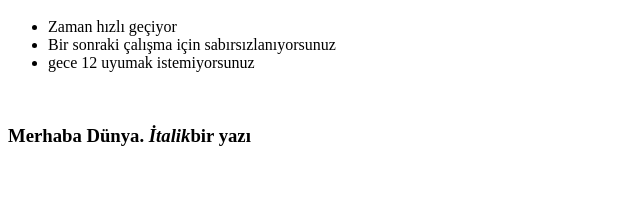
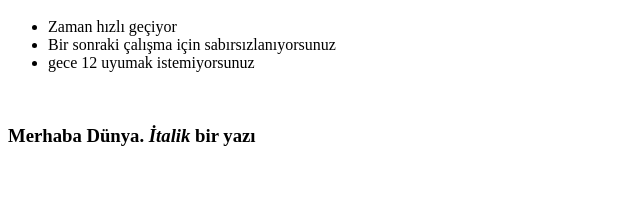
Before and after one commit to GULSAH45/ilk--dev-html, a plain HTML site: page index.html in a window 1280 px wide. Shown: the part 2514-2719 px from the top of the page, 0-640 px from the left. Drawn offline with Linux system fonts and the light colour scheme.

Commit message:
projenin bitirilmesi

```diff
--- a/index.html
+++ b/index.html
@@ -71,7 +71,7 @@ Zaman hızlı geçiyor
 <li>gece 12 uyumak istemiyorsunuz</li>
 </ul>
 <br>
-<h3><strong> Merhaba Dünya. <em>İtalik</em>bir yazı</strong>
+<h3><strong> Merhaba Dünya. <i>İtalik</i> bir yazı</strong>
 </h3>
 
 <br>
```
